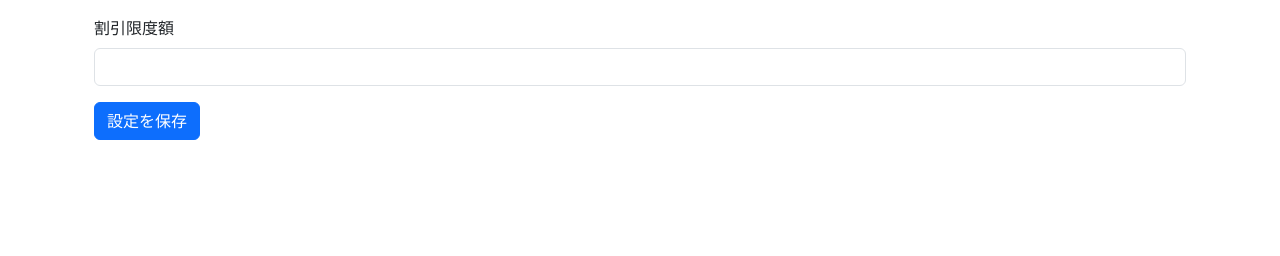
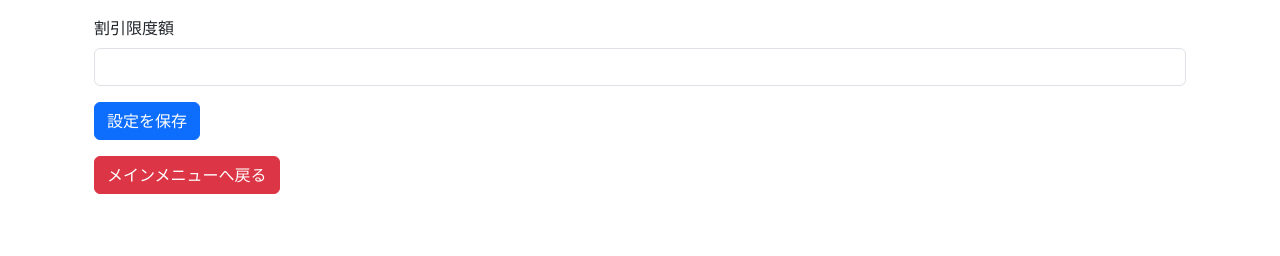
Before and after one commit to sk04237/customer_managementsystem, a Flask app: template app/templates/set_discount.html in a window 1280 px wide. Shown: the part 196-452 px from the top of the page. Run offline with Flask 3, Linux system fonts and the light colour scheme; the template is opened without the code that fills it, so the values that code supplies are empty.

Commit message:
Update set_discount.html

```diff
--- a/app/templates/set_discount.html
+++ b/app/templates/set_discount.html
@@ -18,5 +18,6 @@
         </div>
         <button type="submit" class="btn btn-primary">設定を保存</button>
     </form>
+    <a href="/" class="btn btn-danger mt-3">メインメニューへ戻る</a>
 </div>
 {% endblock %}
```
